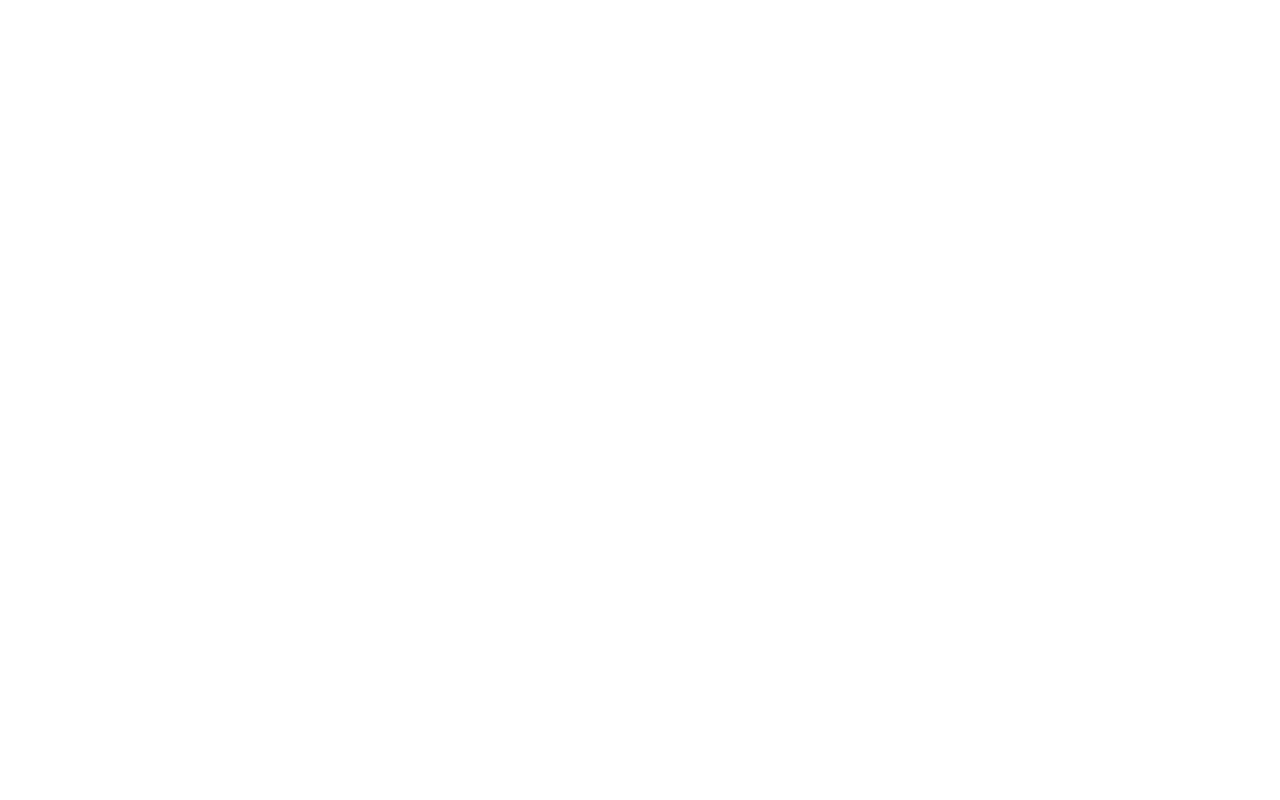
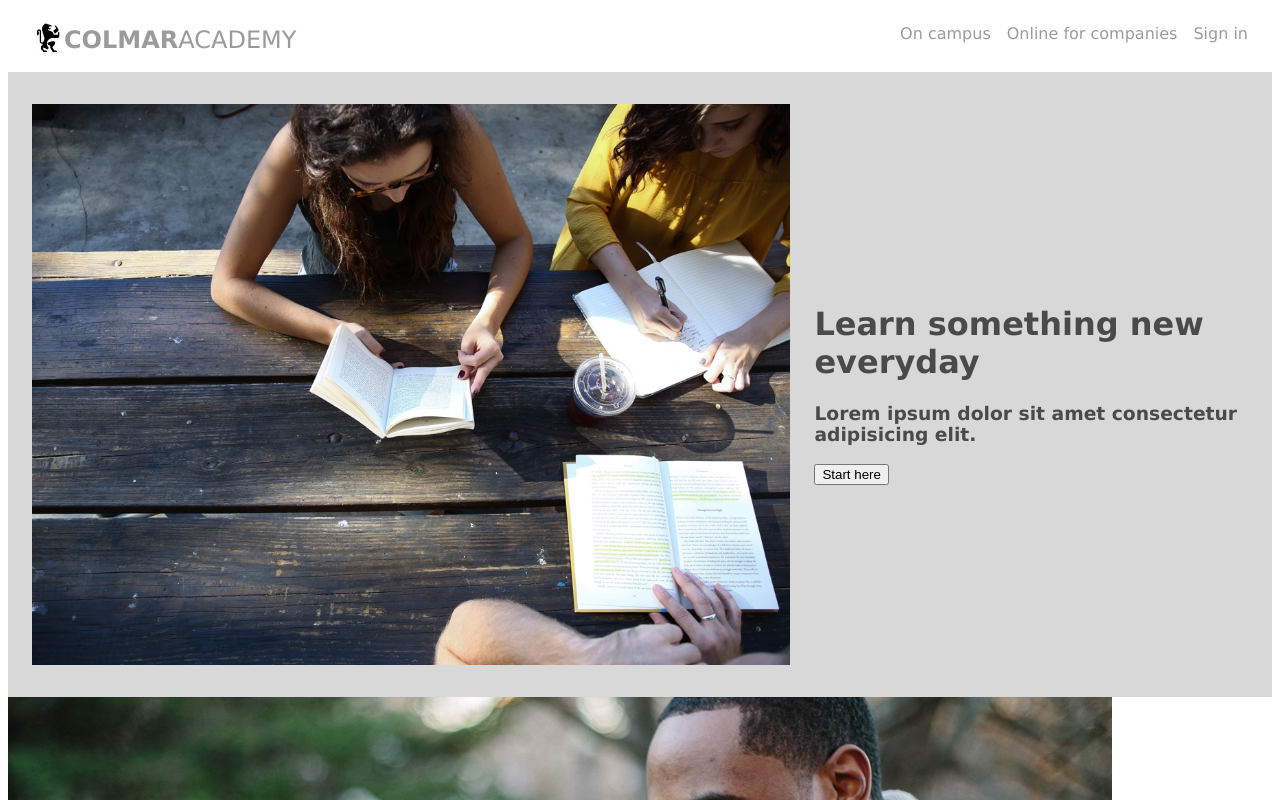
Before and after one commit to manolomaroto/colmar-academy, a plain HTML site: page index.html in a window 1280 px wide. Shown: the top 800 px of the page. Drawn offline with Linux system fonts and the light colour scheme.

Commit message:
Add banner

```diff
--- a/css/style.css
+++ b/css/style.css
@@ -0,0 +1,51 @@
+body {
+    font-family: Verdana, Geneva, Tahoma, sans-serif;
+    font-size: 16px;
+    color: #9b9b9b;
+}
+.container {
+    width: 100%;
+    margin: 0 auto;
+}
+
+.navbar {
+    display: flex;
+    justify-content: space-between;
+    margin: 0 24px;
+    height: 64px;
+}
+
+.navbar__logo {
+    display: flex;
+    align-items: center;
+}
+
+.navbar__logo img  {
+    width: 32px;
+}
+
+.navbar__logo h1 span {
+    font-weight: lighter;
+}
+
+.navbar__menu {
+    display: flex;
+    text-decoration: none;
+    list-style-type: none;
+}
+
+.navbar__menu li {
+    margin-left: 16px;
+}
+
+.banner {
+    display: flex;
+    align-items: center;
+    background-color: #d8d8d8;
+    color: #4a4a4a;
+}
+
+.banner img {
+    margin: 32px 24px;
+    max-width: 60%;
+}
--- a/index.html
+++ b/index.html
@@ -7,6 +7,62 @@
     <title>Colmar Academy</title>
 </head>
 <body>
-
+    <div class="container">
+        <nav class="navbar">
+            <div class="navbar__logo">
+                <img src="./assets/images/ic-logo.svg"  alt="Logo">
+                <h1>COLMAR<span>ACADEMY</span></h1>
+            </div>
+            <ul class="navbar__menu">
+                <li>On campus</li>
+                <li>Online for companies</li>
+                <li>Sign in</li>
+            </ul>
+        </nav>
+        <div class="banner">
+            <img src="./assets/images/banner.jpg" alt="Gente leyendo y estudiando">
+            <div class="banner__text">
+                <h1>Learn something new everyday</h1>
+                <h3>Lorem ipsum dolor sit amet consectetur adipisicing elit.</h3>
+                <button>Start here</button>
+            </div>
+        </div>
+        <div class="information">
+            <div class="information__left">
+                <img src="./assets/images/information-main.jpg" alt="Hombre leyendo">
+                <div>
+                    <h2>It doesn't hurt to keep practicing</h2>
+                    <p>Lorem ipsum dolor sit amet consectetur adipisicing elit. Temporibus, eos similique earum velit ducimus dicta ad modi hic dolorem iste! Eveniet rerum amet nam ipsa exercitationem enim obcaecati ullam veritatis?</p>
+                    <q>Emmanuel, Sr Strategist at Hiring.com</q>
+                </div>
+            </div>
+            <div class="information__right">
+                <div class="card">
+                    <img src="./assets/images/information-orientation.jpg" alt="Gente caminando">
+                    <div class="card__text">
+                        <h3>Orientation date</h3>
+                        <p>Tue 10/11 & Wed 10/12: 8 am-3pm</p>
+                        <a href="">Read more</a>
+                    </div>
+                </div>
+                <div class="card">
+                    <img src="./assets/images/information-orientation.jpg" alt="Gente caminando">
+                    <div class="card__text">
+                        <h3>Orientation date</h3>
+                        <p>Tue 10/11 & Wed 10/12: 8 am-3pm</p>
+                        <a href="">Read more</a>
+                    </div>
+                </div>
+                <div class="card">
+                    <img src="./assets/images/information-orientation.jpg" alt="Gente caminando">
+                    <div class="card__text">
+                        <h3>Orientation date</h3>
+                        <p>Tue 10/11 & Wed 10/12: 8 am-3pm</p>
+                        <a href="">Read more</a>
+                    </div>
+                </div>
+            </div>
+        </div>
+    </div>
 </body>
 </html>
```
